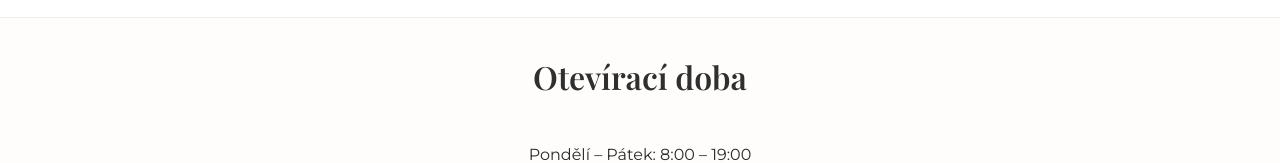
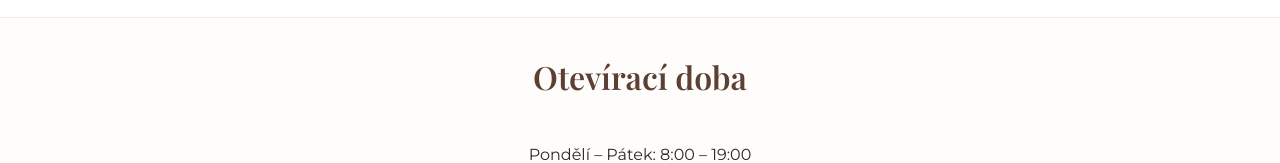
Before and after one commit to Grreby/podnebem, a plain HTML site: page index.html in a window 1280 px wide. Shown: the part 642-805 px from the top of the page. Drawn offline with nearby package versions, Linux system fonts and the light colour scheme; a script that the page names is missing.

Commit message:
change h2 color

```diff
--- a/style.css
+++ b/style.css
@@ -87,7 +87,7 @@ h2 {
   text-align: center;
   font-size: 2rem;
   margin-bottom: 2rem;
-  color: #2f2f2f;
+  color: #5c4033;
 }
 
 /* Menu */
```
